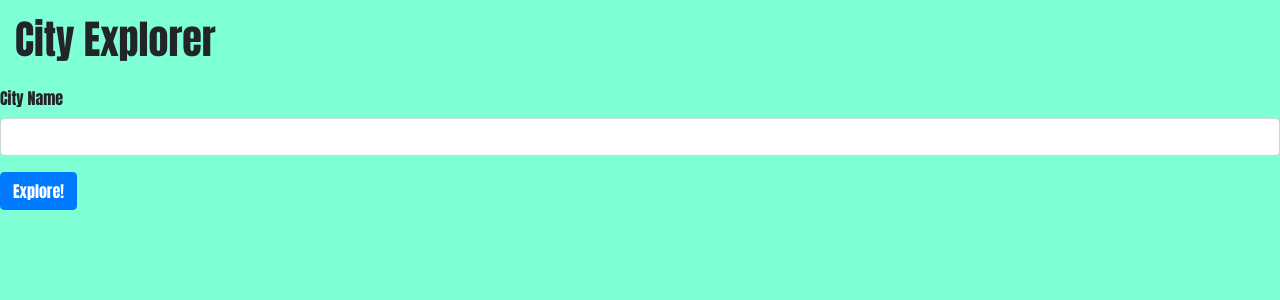
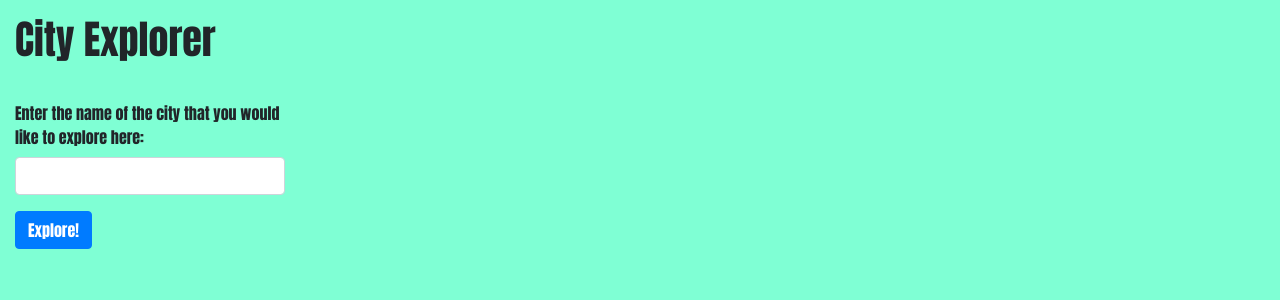
Before and after one commit to TJohnson986/city-explorer, a React (Create React App) app: page / in a window 1280 px wide. Shown: the top 300 px of the page. Built offline with nearby package versions, Linux system fonts and the light colour scheme.

Commit message:
added classNames to elements for styling changes

```diff
--- a/src/App.js
+++ b/src/App.js
@@ -29,14 +29,14 @@ class App extends React.Component {
     return (
       <>
         <h1>City Explorer</h1>
-        <Form onSubmit={this.handleFormSubmit}>
+        <Form className="form" onSubmit={this.handleFormSubmit}>
           <Form.Group controlId="city">
-            <Form.Label>City Name</Form.Label>
+            <Form.Label>Enter the name of the city that you would like to explore here:</Form.Label>
             <Form.Control value={this.state.city} onInput={e => this.setState({ city: e.target.value })}></Form.Control>
           </Form.Group>
         <Button variant="primary" type="submit">Explore!</Button>
         </Form>
-        {this.state.cityData.lat ? <Jumbotron>
+        {this.state.cityData.lat ? <Jumbotron className="jumbotron">
           <h3>{this.state.cityData.display_name}</h3>
           <h5>{this.state.cityData.lat}, {this.state.cityData.lon}</h5>
           <img src={`https://maps.locationiq.com/v3/staticmap?key=${process.env.REACT_APP_LOCATIONIQ_KEY}&center=${this.state.cityData.lat},${this.state.cityData.lon}&zoom=13`} alt={`Map of ${this.state.cityData.display_name}`}/>
```
